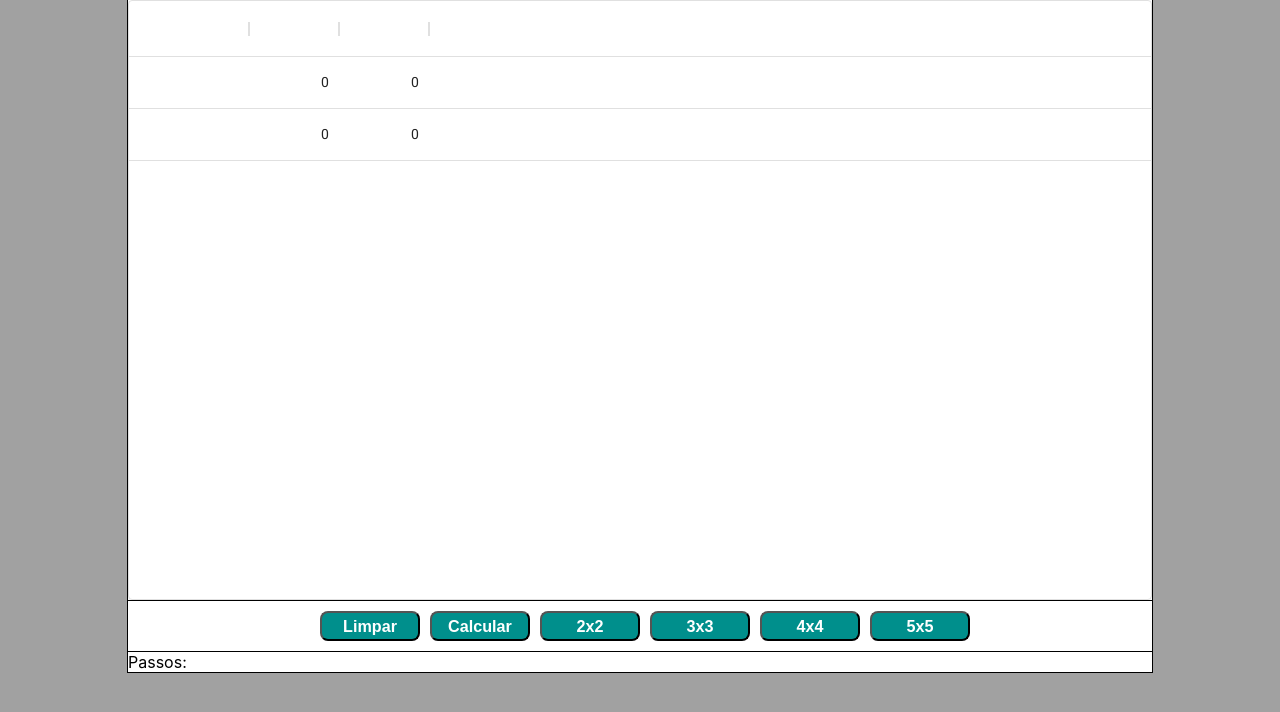
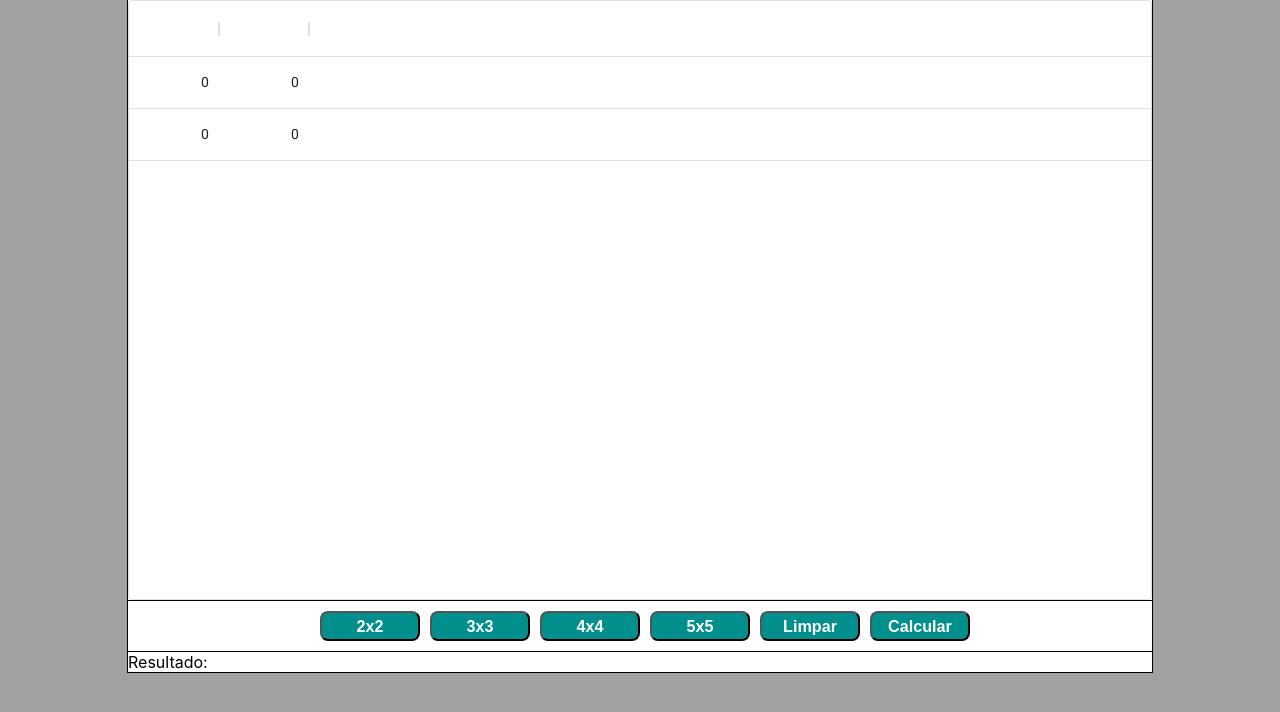
Before and after one commit to wesleysribeiro/calculator-poa, a React (Create React App) app: page / in a window 1280 px wide. Shown: the top 712 px of the page. Built offline with nearby package versions, Linux system fonts and the light colour scheme.

Commit message:
Remove empty column, fix crash

```diff
--- a/src/App.js
+++ b/src/App.js
@@ -100,18 +100,18 @@ class App extends React.Component {
               <Matrix size={this.size} refresh={this.state.refresh} onMatrixChanged={this.onUserInput}/>
           </div>
           <div className="white-block button-panel">
-            <button onClick={this.onClearClicked}>Limpar</button>
-            <button onClick={this.onCalculateClicked}>Calcular</button>
 
             <button onClick={this.on2sizeClicked}>2x2</button>
             <button onClick={this.on3sizeClicked}>3x3</button>
             <button onClick={this.on4sizeClicked}>4x4</button>
             <button onClick={this.on5sizeClicked}>5x5</button>
 
+            <button onClick={this.onClearClicked}>Limpar</button>
+            <button onClick={this.onCalculateClicked}>Calcular</button>
           </div>
 
           <div className="white-block result-container">
-            Passos:
+            Resultado:
           </div>
         </div>
       </div>
--- a/src/Matrix.js
+++ b/src/Matrix.js
@@ -9,7 +9,7 @@ class Matrix extends React.Component {
 		this.size = props.size;
 		this.userInputMatrix = new Array(this.size).fill(0).map(() => new Array(this.size).fill(0));
 		this.notifyMatrixChanged = props.onMatrixChanged;
-		console.log(this.userInputMatrix)
+		this.notifyMatrixChanged(this.userInputMatrix)
 		this.initializeEmptyMatrix()
 
 		console.log(this.size);
@@ -18,14 +18,6 @@ class Matrix extends React.Component {
 	initializeEmptyMatrix = () => {
 		this.columns = []
 		this.rows = []
-
-		// Inicializando primeira coluna (não editavel)
-		this.columns.push({
-			field: 'firstCol',
-			headerName: ' ',
-			width: 120,
-			sortable: false
-		})
 
 		// Inicializa campos centrais para o input do usuário
 		for(let i = 0; i < this.size; i++)
```
